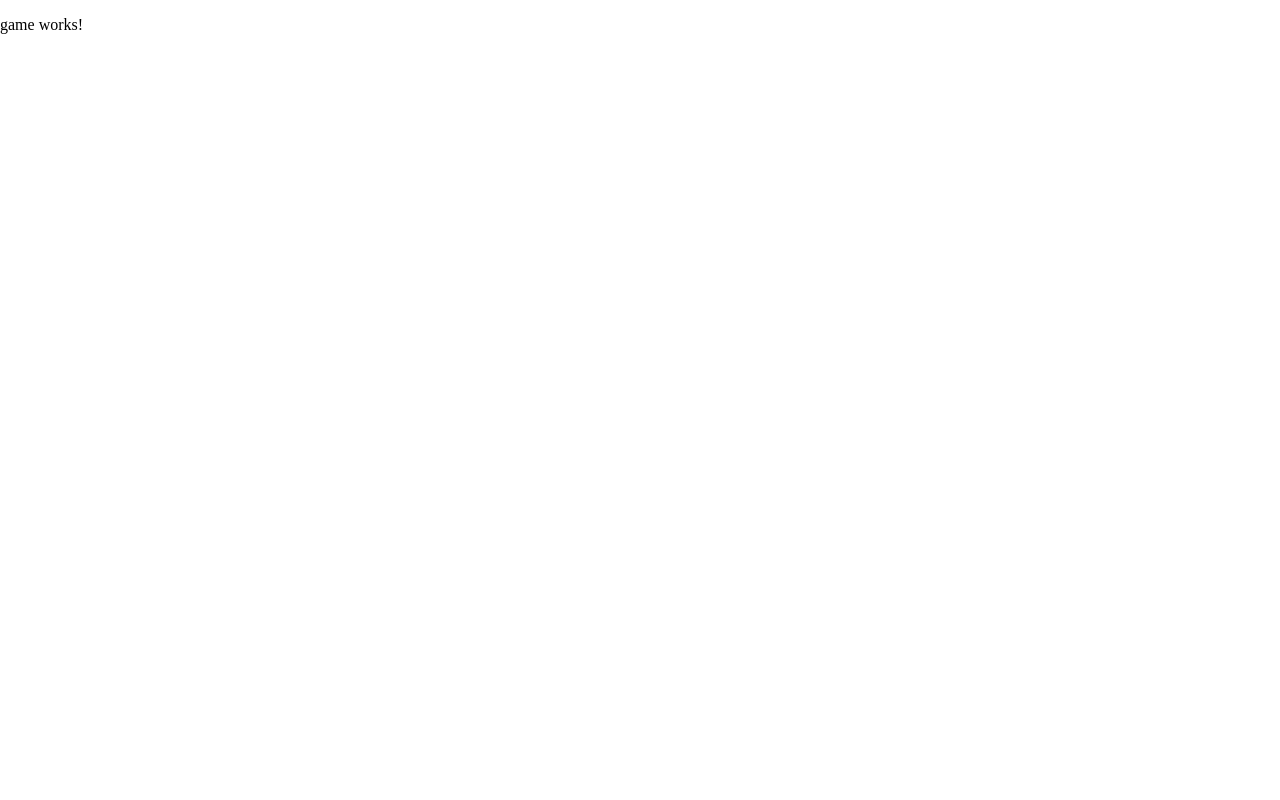
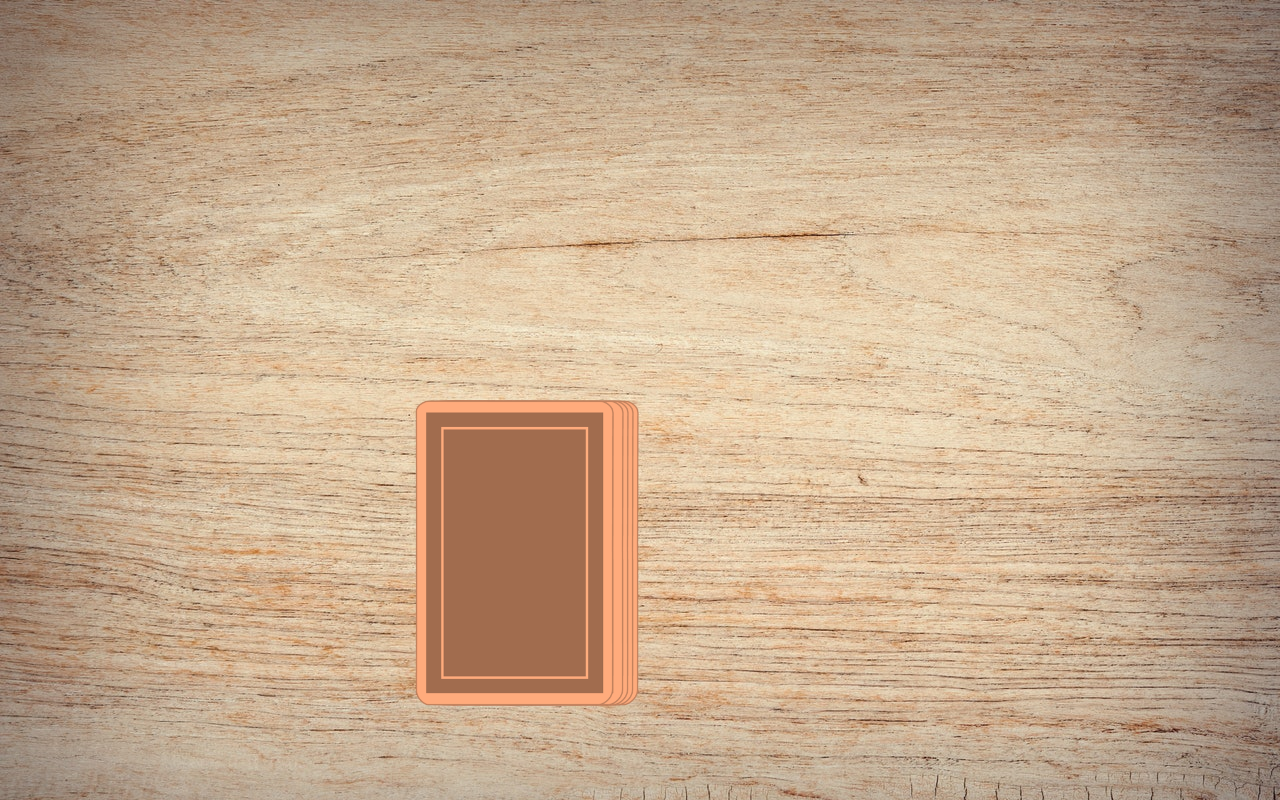
Before and after one commit to Zwogli/RingOfFire, an Angular app: page /game in a window 1280 px wide. Built offline with nearby package versions, Linux system fonts and the light colour scheme.

Commit message:
init card-stack

```diff
--- a/src/app/game/game.component.html
+++ b/src/app/game/game.component.html
@@ -1 +1,18 @@
-<p>game works!</p>
+<div class="field">
+
+  <div class="card-stack">
+
+    <!--
+      [ngStyle] = new Style Propertie (same ass css class), {} = (postion).(value) right.px: i = array count 1px, 2px, 3px
+      ngfor = for-loop, c = Variable, [] = array => Repeat 5x img-Tag
+    -->
+    <img [ngStyle]="{'right.px': i * 5}"
+    *ngFor="let c of [0, 1, 2, 3,]; let i = index;"
+    src="/assets/img/cards/card_cover.png" alt="card-cover">
+
+    <!-- (click) = onCLick function, [class.selection] = if requirement -->
+    <img (click)="takeCard()" [class.pick-card]="pickCardAnimation" class="top-card" style="right: 25px;"
+    src="/assets/img/cards/card_cover.png" alt="card-cover">
+  </div>
+
+</div>
--- a/src/app/game/game.component.scss
+++ b/src/app/game/game.component.scss
@@ -0,0 +1,32 @@
+.field{
+  height: 100dvh;
+  width: 100dvw;
+  max-width: 100%;
+  background-image: url(/assets/img/board.jpg);
+  background-size: cover;
+
+  display: flex;
+  justify-content: center;
+  align-items: center;
+}
+
+.card-stack{
+  position: relative;
+  img{
+    position: absolute;
+    width: 200px;
+  }
+}
+
+.top-card{
+  cursor: pointer;
+  transition: all ease-in-out 125ms;
+  &:hover{
+    transform: scale(1.1);
+  }
+}
+
+.pick-card{
+  transition: all ease-in-out 125ms;
+  transform: scale(1.5) !important;
+}
--- a/src/app/game/game.component.ts
+++ b/src/app/game/game.component.ts
@@ -6,5 +6,9 @@ import { Component } from '@angular/core';
   styleUrls: ['./game.component.scss']
 })
 export class GameComponent {
+  pickCardAnimation = false;
 
+  takeCard(){
+    this.pickCardAnimation = true;
+  }
 }
```
